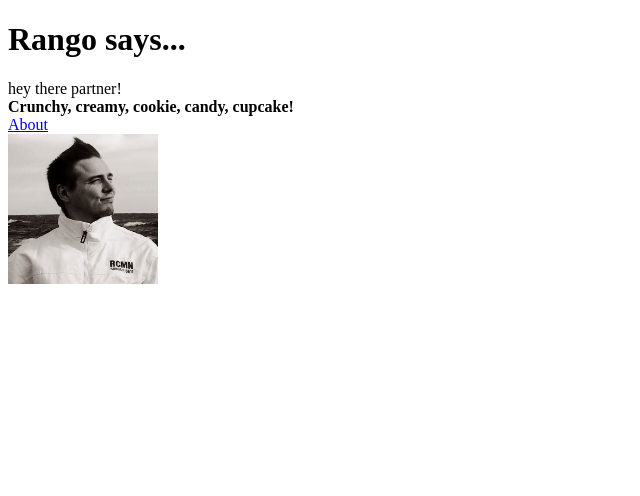
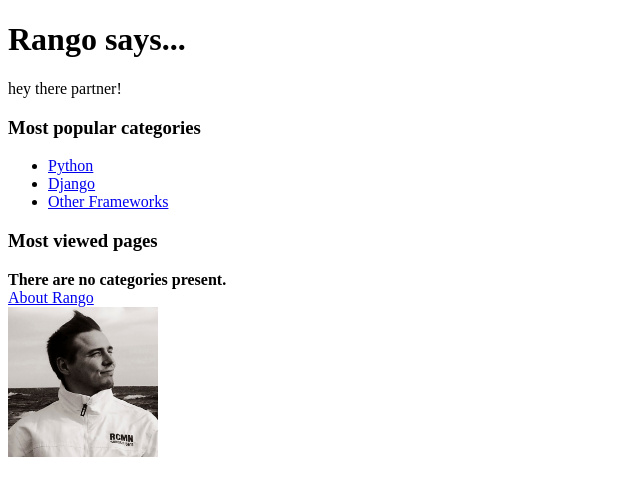
Before and after one commit to Vitalio44/rango, a Django app: page / in a window 1280 px wide. Shown: the top 496 px of the page, without its empty margins (0-640 px from the left). Run offline with Django 3.2, Linux system fonts and the light colour scheme; data comes from the database, SQL or seed files in the repository; both versions use the stored data as it was after the commit.

Commit message:
Завершена глава 6 , но не выполнено задание

```diff
--- a/rango/admin.py
+++ b/rango/admin.py
@@ -5,5 +5,8 @@ from rango.models import Category, Page
 class PageAdmin(admin.ModelAdmin):
     list_display = ('title', 'category', 'url')
 
-admin.site.register(Category)
+class CategoryAdmin(admin.ModelAdmin):
+    prepopulated_fields = {'slug':('name',)}
+
+admin.site.register(Category, CategoryAdmin)
 admin.site.register(Page, PageAdmin)
--- a/rango/models.py
+++ b/rango/models.py
@@ -1,5 +1,6 @@
 ### -*- coding: utf-8 -*- ###
 from __future__ import unicode_literals
+from django.template.defaultfilters import slugify
 
 from django.db import models
 
@@ -10,6 +11,12 @@ class Category(models.Model):
     name = models.CharField(max_length=128, unique=True)
     views = models.IntegerField(default=0)
     likes = models.IntegerField(default=0)
+    slug = models.SlugField(unique=True)
+
+    def save(self, *args, **kwargs):
+        self.slug = slugify(self.name)
+        super(Category, self).save(*args, **kwargs)
+
     class Meta:
         verbose_name = 'Категории'
         verbose_name_plural = 'Категории'
--- a/rango/urls.py
+++ b/rango/urls.py
@@ -5,4 +5,6 @@ from rango import views
 urlpatterns = [
     url(r'^$', views.index, name='index'),
     url(r'^about/', views.about, name='about'),
+    url(r'^category/(?P<category_name_slug>[\w\-]+)/$',
+        views.show_category, name='show_category'),
 ]
--- a/rango/views.py
+++ b/rango/views.py
@@ -1,16 +1,42 @@
 from django.shortcuts import render
 from django.http import HttpResponse
+
+from rango.models import Category, Page
 
 # Create your views here.
 
 def index(request):
-    # Construct a dictionary to pass to the template engine as its context.
-    # Note the key boldmessage is the same as {{ boldmessage }} in the template!
-    context_dict = {'boldmessage': "Crunchy, creamy, cookie, candy, cupcake!"}
-    # Return a rendered response to send to the client.
-    # We make use of the shortcut function to make our lives easier.
-    # Note that the first parameter is the template we wish to use.
-    return render(request, 'rango/index.html', context=context_dict)
+    category_list = Category.objects.order_by('-likes')[:5]
+    context_dict = {'categories': category_list}
+    # Render the response and send it back!
+    return render(request, 'rango/index.html', context_dict)
 
 def about(request):
     return render(request, 'rango/about.html')
+
+def show_category(request, category_name_slug):
+    # Create a context dictionary which we can pass
+    # to the template rendering engine.
+    context_dict = {}
+    try:
+        # Can we find a category name slug with the given name?
+        # If we can't, the .get() method raises a DoesNotExist exception.
+        # So the .get() method returns one model instance or raises an exception.
+        category = Category.objects.get(slug=category_name_slug)
+        # Retrieve all of the associated pages.
+        # Note that filter() will return a list of page objects or an empty list
+        pages = Page.objects.filter(category=category)
+        # Adds our results list to the template context under name pages.
+        context_dict['pages'] = pages
+        # We also add the category object from
+        # the database to the context dictionary.
+        # We'll use this in the template to verify that the category exists.
+        context_dict['category'] = category
+    except Category.DoesNotExist:
+        # We get here if we didn't find the specified category.
+        # Don't do anything -
+        # the template will display the "no category" message for us.
+        context_dict['category'] = None
+        context_dict['pages'] = None
+    # Go render the response and return it to the client.
+    return render(request, 'rango/category.html', context_dict)
--- a/templates/rango/index.html
+++ b/templates/rango/index.html
@@ -1,17 +1,43 @@
 <!DOCTYPE html>
-{% load staticfiles %} <!-- New line -->
+{% load staticfiles %}
 <html>
     <head>
         <title>Rango</title>
     </head>
     <body>
         <h1>Rango says...</h1>
+        <div>hey there partner!</div>
         <div>
-        hey there partner! <br />
-        <strong>{{ boldmessage }}</strong><br />
+            <h3>Most popular categories</h3>
+            {% if categories %}
+            <ul>
+            {% for category in categories %}
+            <!-- Following line changed to add an HTML hyperlink -->
+                <li>
+                    <a href="/rango/category/{{ category.slug }}">{{ category.name }}</a>
+                </li>
+            {% endfor %}
+            </ul>
+            {% else %}
+            <strong>There are no categories present.</strong>
+            {% endif %}
         </div>
         <div>
-        <a href="/rango/about/">About</a><br />
+            <h3>Most viewed pages</h3>
+            {% if pages %}
+            <ul>
+            {% for page in pages %}
+                <li>
+                    <a href="/rango/category/{{ category.slug }}">{{ page.title }}</a>
+                </li>
+            {% endfor %}
+            </ul>
+            {% else %}
+            <strong>There are no categories present.</strong>
+            {% endif %}
+        </div>
+        <div>
+            <a href="/rango/about/">About Rango</a><br />
             <img src="{% static "images/vvtt.jpg" %}" alt="Picture of Vit" style="width: 150px;" />
         </div>
     </body>
```
Also changed, not shown: templates/rango/category.html (added, +24 -0 lines), db.sqlite3, rango/migrations/0003_category_slug.py (added). Lines whose indentation alone changed are shown as unchanged.
